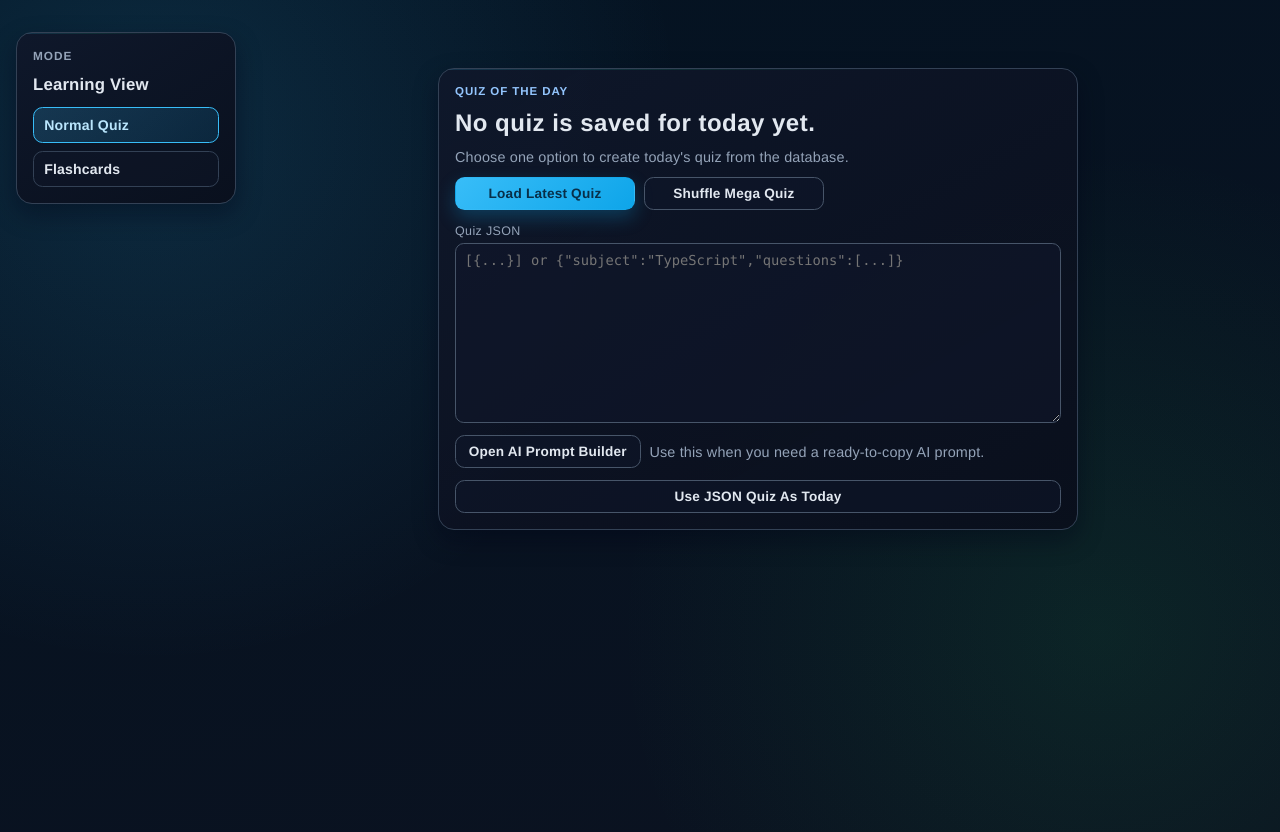
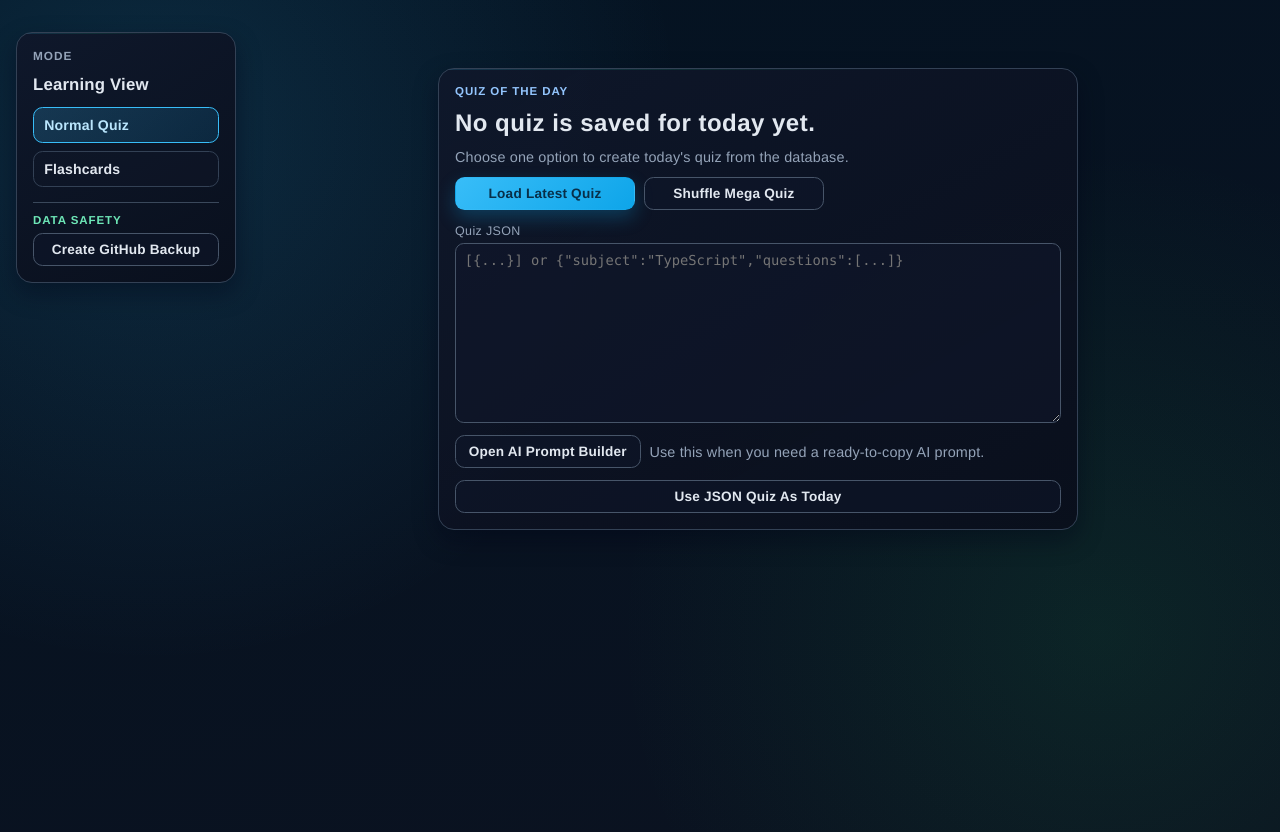
Before and after one commit to hamideddinemouad/personal-quiz-engine-for-learning, a Next.js app: page /quiz in a window 1280 px wide. Built offline with nearby package versions, Linux system fonts and the light colour scheme; no server answers; the database is empty.

Commit message:
moved back up button

```diff
--- a/app/globals.css
+++ b/app/globals.css
@@ -83,6 +83,40 @@ body {
   display: flex;
   flex-direction: column;
   gap: 0.5rem;
+}
+
+.app-mode-nav__backup {
+  border-top: 1px solid rgba(71, 85, 105, 0.8);
+  margin-top: 0.2rem;
+  padding-top: 0.7rem;
+  display: flex;
+  flex-direction: column;
+  gap: 0.42rem;
+}
+
+.app-mode-nav__backup-label {
+  margin: 0;
+  font-size: 0.72rem;
+  text-transform: uppercase;
+  letter-spacing: 0.08em;
+  color: #6ee7b7;
+  font-weight: 700;
+}
+
+.app-mode-nav__backup-button {
+  width: 100%;
+  border-color: rgba(16, 185, 129, 0.55);
+  background: linear-gradient(135deg, rgba(16, 185, 129, 0.18), rgba(15, 23, 42, 0.55));
+  color: #d1fae5;
+}
+
+.app-mode-nav__backup-button:hover:not(:disabled) {
+  border-color: rgba(52, 211, 153, 0.8);
+  background: linear-gradient(135deg, rgba(16, 185, 129, 0.26), rgba(15, 23, 42, 0.62));
+}
+
+.app-mode-nav__backup-feedback {
+  margin-top: 0.05rem;
 }
 
 .app-mode-link {
@@ -794,15 +828,6 @@ body {
   font-weight: 700;
 }
 
-.sidebar-backup-action {
-  border-top: 1px solid rgba(71, 85, 105, 0.85);
-  margin-top: 0.25rem;
-  padding-top: 0.8rem;
-  display: flex;
-  flex-direction: column;
-  gap: 0.45rem;
-}
-
 .sidebar-progress {
   border: 1px solid var(--border);
   border-radius: 0.75rem;
@@ -988,17 +1013,6 @@ body {
   background: linear-gradient(135deg, #7dd3fc, #38bdf8);
 }
 
-.sidebar-backup-button {
-  border-color: rgba(16, 185, 129, 0.55);
-  background: linear-gradient(135deg, rgba(16, 185, 129, 0.18), rgba(15, 23, 42, 0.55));
-  color: #d1fae5;
-}
-
-.sidebar-backup-button:hover:not(:disabled) {
-  border-color: rgba(52, 211, 153, 0.8);
-  background: linear-gradient(135deg, rgba(16, 185, 129, 0.26), rgba(15, 23, 42, 0.62));
-}
-
 .inline-icon {
   width: 1rem;
   height: 1rem;
@@ -1060,6 +1074,10 @@ body {
   .app-mode-link {
     flex: 1;
     text-align: center;
+  }
+
+  .app-mode-nav__backup-button {
+    width: 100%;
   }
 
   .history-modal-overlay {
--- a/src/features/quiz/components/app-mode-nav.tsx
+++ b/src/features/quiz/components/app-mode-nav.tsx
@@ -1,5 +1,6 @@
 'use client';
 
+import { useState } from 'react';
 import Link from 'next/link';
 import { usePathname } from 'next/navigation';
 
@@ -8,8 +9,61 @@ const NAV_ITEMS = [
   { href: '/flash', label: 'Flashcards' }
 ] as const;
 
+interface BackupApiResponse {
+  success?: boolean;
+  filePath?: string;
+  rowCount?: number;
+  commitSha?: string | null;
+  error?: string;
+}
+
 export default function AppModeNav(): JSX.Element {
   const pathname = usePathname();
+  const [isCreatingGithubBackup, setIsCreatingGithubBackup] = useState(false);
+  const [backupFeedback, setBackupFeedback] = useState<{
+    tone: 'success' | 'error' | 'neutral';
+    text: string;
+  } | null>(null);
+
+  const handleCreateGithubBackup = async (): Promise<void> => {
+    if (isCreatingGithubBackup) {
+      return;
+    }
+
+    setIsCreatingGithubBackup(true);
+    setBackupFeedback(null);
+
+    try {
+      const response = await fetch('/api/backup/github/manual', {
+        method: 'POST',
+        headers: {
+          'x-backup-ui-trigger': '1'
+        }
+      });
+
+      const payload = (await response.json()) as BackupApiResponse;
+      if (!response.ok || !payload.success) {
+        setBackupFeedback({
+          tone: 'error',
+          text: payload.error || 'Unable to create GitHub backup.'
+        });
+        return;
+      }
+
+      const shortCommit = payload.commitSha ? payload.commitSha.slice(0, 7) : 'n/a';
+      setBackupFeedback({
+        tone: 'success',
+        text: `Backup created: ${payload.rowCount ?? 0} rows (commit ${shortCommit}).`
+      });
+    } catch {
+      setBackupFeedback({
+        tone: 'error',
+        text: 'Network error while creating GitHub backup.'
+      });
+    } finally {
+      setIsCreatingGithubBackup(false);
+    }
+  };
 
   return (
     <nav aria-label="Quiz mode navigation" className="app-mode-nav">
@@ -31,6 +85,24 @@ export default function AppModeNav(): JSX.Element {
           );
         })}
       </div>
+      <div className="app-mode-nav__backup">
+        <p className="app-mode-nav__backup-label">Data safety</p>
+        <button
+          className="button button--ghost app-mode-nav__backup-button"
+          disabled={isCreatingGithubBackup}
+          onClick={() => {
+            void handleCreateGithubBackup();
+          }}
+          type="button"
+        >
+          {isCreatingGithubBackup ? 'Creating GitHub Backup...' : 'Create GitHub Backup'}
+        </button>
+        {backupFeedback ? (
+          <p className={`feedback feedback--${backupFeedback.tone} app-mode-nav__backup-feedback`}>
+            {backupFeedback.text}
+          </p>
+        ) : null}
+      </div>
     </nav>
   );
 }
--- a/src/features/quiz/components/quiz-app.tsx
+++ b/src/features/quiz/components/quiz-app.tsx
@@ -25,14 +25,6 @@ interface MegaQuizApiResponse {
 interface TodayQuizApiResponse {
   subject?: string | null;
   questions?: QuizQuestion[];
-  error?: string;
-}
-
-interface BackupApiResponse {
-  success?: boolean;
-  filePath?: string;
-  rowCount?: number;
-  commitSha?: string | null;
   error?: string;
 }
 
@@ -231,11 +223,6 @@ export default function QuizApp({
   const [jsonTemplateFeedback, setJsonTemplateFeedback] = useState<string | null>(null);
   const [isShufflingMegaQuiz, setIsShufflingMegaQuiz] = useState(false);
   const [shuffleError, setShuffleError] = useState<string | null>(null);
-  const [isCreatingGithubBackup, setIsCreatingGithubBackup] = useState(false);
-  const [backupFeedback, setBackupFeedback] = useState<{
-    tone: 'success' | 'error' | 'neutral';
-    text: string;
-  } | null>(null);
 
   useEffect(() => {
     if (!isJsonTemplateModalOpen) {
@@ -374,46 +361,6 @@ export default function QuizApp({
       setShuffleError('Network error while generating mega quiz.');
     } finally {
       setIsShufflingMegaQuiz(false);
-    }
-  };
-
-  const handleCreateGithubBackup = async (): Promise<void> => {
-    if (isCreatingGithubBackup) {
-      return;
-    }
-
-    setIsCreatingGithubBackup(true);
-    setBackupFeedback(null);
-
-    try {
-      const response = await fetch('/api/backup/github/manual', {
-        method: 'POST',
-        headers: {
-          'x-backup-ui-trigger': '1'
-        }
-      });
-
-      const payload = (await response.json()) as BackupApiResponse;
-      if (!response.ok || !payload.success) {
-        setBackupFeedback({
-          tone: 'error',
-          text: payload.error || 'Unable to create GitHub backup.'
-        });
-        return;
-      }
-
-      const shortCommit = payload.commitSha ? payload.commitSha.slice(0, 7) : 'n/a';
-      setBackupFeedback({
-        tone: 'success',
-        text: `Backup created: ${payload.rowCount ?? 0} rows (commit ${shortCommit}).`
-      });
-    } catch {
-      setBackupFeedback({
-        tone: 'error',
-        text: 'Network error while creating GitHub backup.'
-      });
-    } finally {
-      setIsCreatingGithubBackup(false);
     }
   };
 
@@ -595,10 +542,7 @@ export default function QuizApp({
         quizSubject={quizSubject}
         initialStudyStreakDays={initialStudyStreakDays}
         isShufflingMegaQuiz={isShufflingMegaQuiz}
-        isCreatingGithubBackup={isCreatingGithubBackup}
-        backupFeedback={backupFeedback}
         onShuffleMegaQuiz={handleShuffleMegaQuiz}
-        onCreateGithubBackup={handleCreateGithubBackup}
         onLoadQuizTemporarily={handleLoadQuizTemporarily}
         shuffleError={shuffleError}
       />
--- a/src/features/quiz/components/quiz-engine.tsx
+++ b/src/features/quiz/components/quiz-engine.tsx
@@ -17,9 +17,6 @@ interface QuizEngineProps {
   isShufflingMegaQuiz: boolean;
   shuffleError: string | null;
   onShuffleMegaQuiz: () => Promise<void>;
-  isCreatingGithubBackup: boolean;
-  backupFeedback: { tone: 'success' | 'error' | 'neutral'; text: string } | null;
-  onCreateGithubBackup: () => Promise<void>;
   onLoadQuizTemporarily: (questions: QuizQuestion[], subject: string | null) => void;
   choiceUi: ChoiceUiMode;
 }
@@ -32,9 +29,6 @@ export default function QuizEngine({
   isShufflingMegaQuiz,
   shuffleError,
   onShuffleMegaQuiz,
-  isCreatingGithubBackup,
-  backupFeedback,
-  onCreateGithubBackup,
   onLoadQuizTemporarily,
   choiceUi
 }: QuizEngineProps): JSX.Element {
@@ -66,11 +60,8 @@ export default function QuizEngine({
           quizSubject={quizSubject}
           studyStreakDays={initialStudyStreakDays}
           isShufflingMegaQuiz={isShufflingMegaQuiz}
-          isCreatingGithubBackup={isCreatingGithubBackup}
-          backupFeedback={backupFeedback}
           onOpenHistoryCrud={() => setIsHistoryCrudOpen(true)}
           onShuffleMegaQuiz={onShuffleMegaQuiz}
-          onCreateGithubBackup={onCreateGithubBackup}
           shuffleError={shuffleError}
         />
       </div>
--- a/src/features/quiz/components/sidebar-navigation.tsx
+++ b/src/features/quiz/components/sidebar-navigation.tsx
@@ -23,11 +23,8 @@ interface SidebarNavigationProps {
   quizSubject: string | null;
   studyStreakDays: number;
   isShufflingMegaQuiz: boolean;
-  isCreatingGithubBackup: boolean;
-  backupFeedback: { tone: 'success' | 'error' | 'neutral'; text: string } | null;
   shuffleError: string | null;
   onShuffleMegaQuiz: () => Promise<void>;
-  onCreateGithubBackup: () => Promise<void>;
   onOpenHistoryCrud: () => void;
 }
 
@@ -62,11 +59,8 @@ export default function SidebarNavigation({
   quizSubject,
   studyStreakDays,
   isShufflingMegaQuiz,
-  isCreatingGithubBackup,
-  backupFeedback,
   shuffleError,
   onShuffleMegaQuiz,
-  onCreateGithubBackup,
   onOpenHistoryCrud
 }: SidebarNavigationProps): JSX.Element {
   const isFlashMode = choiceUi === 'flashcards';
@@ -162,32 +156,6 @@ export default function SidebarNavigation({
         </button>
         {shuffleError ? <p className="feedback feedback--error">{shuffleError}</p> : null}
       </div>
-      <div className="sidebar-backup-action">
-        <p className="sidebar-action-label">Data safety</p>
-        <button
-          className="button button--ghost sidebar-mega-button sidebar-backup-button"
-          disabled={isCreatingGithubBackup}
-          onClick={() => {
-            void onCreateGithubBackup();
-          }}
-          type="button"
-        >
-          {isCreatingGithubBackup ? 'Creating GitHub Backup...' : 'Create GitHub Backup'}
-        </button>
-        {backupFeedback ? (
-          <p
-            className={`feedback ${
-              backupFeedback.tone === 'success'
-                ? 'feedback--success'
-                : backupFeedback.tone === 'error'
-                  ? 'feedback--error'
-                  : 'feedback--neutral'
-            }`}
-          >
-            {backupFeedback.text}
-          </p>
-        ) : null}
-      </div>
 
       <div aria-label="Question list" className="navigator-grid">
         {questions.map((question, index) => {
```
Also changed, not shown: 1 other file (tests, documents, lock files or other folders).
